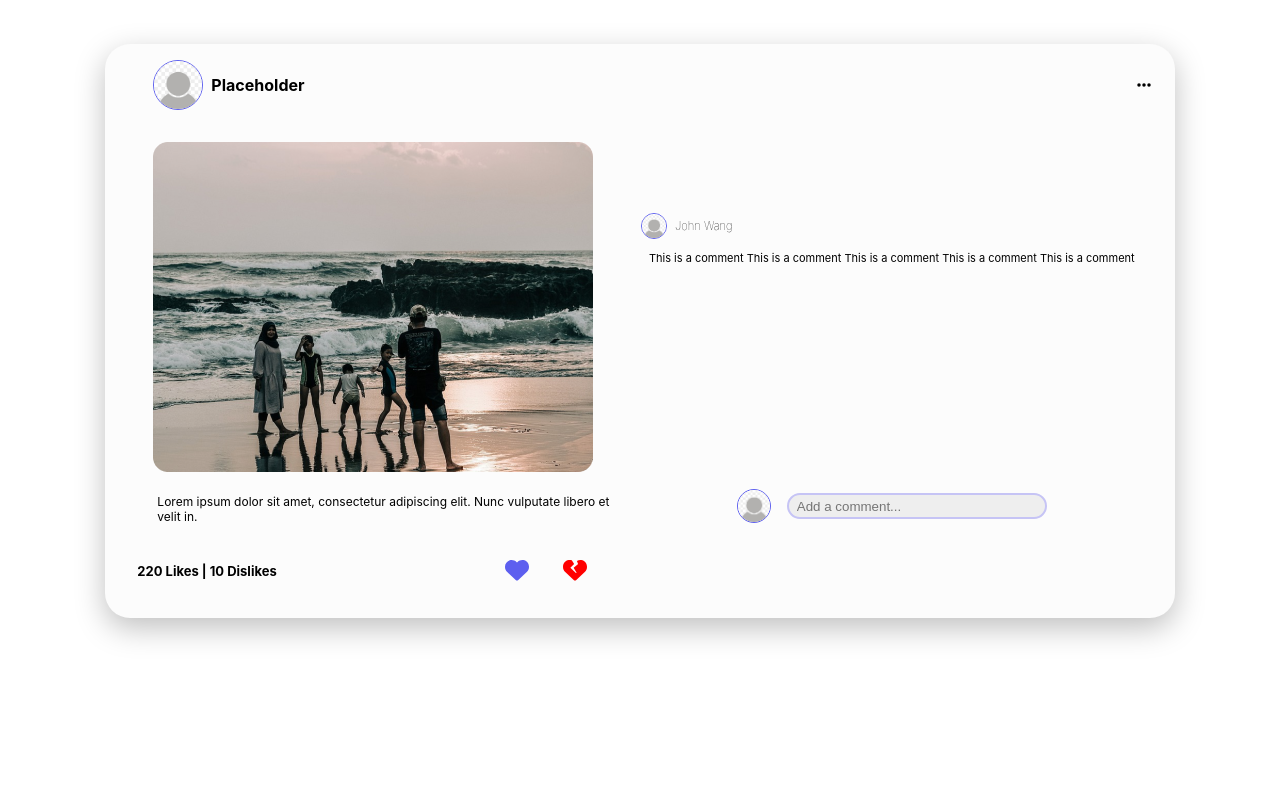
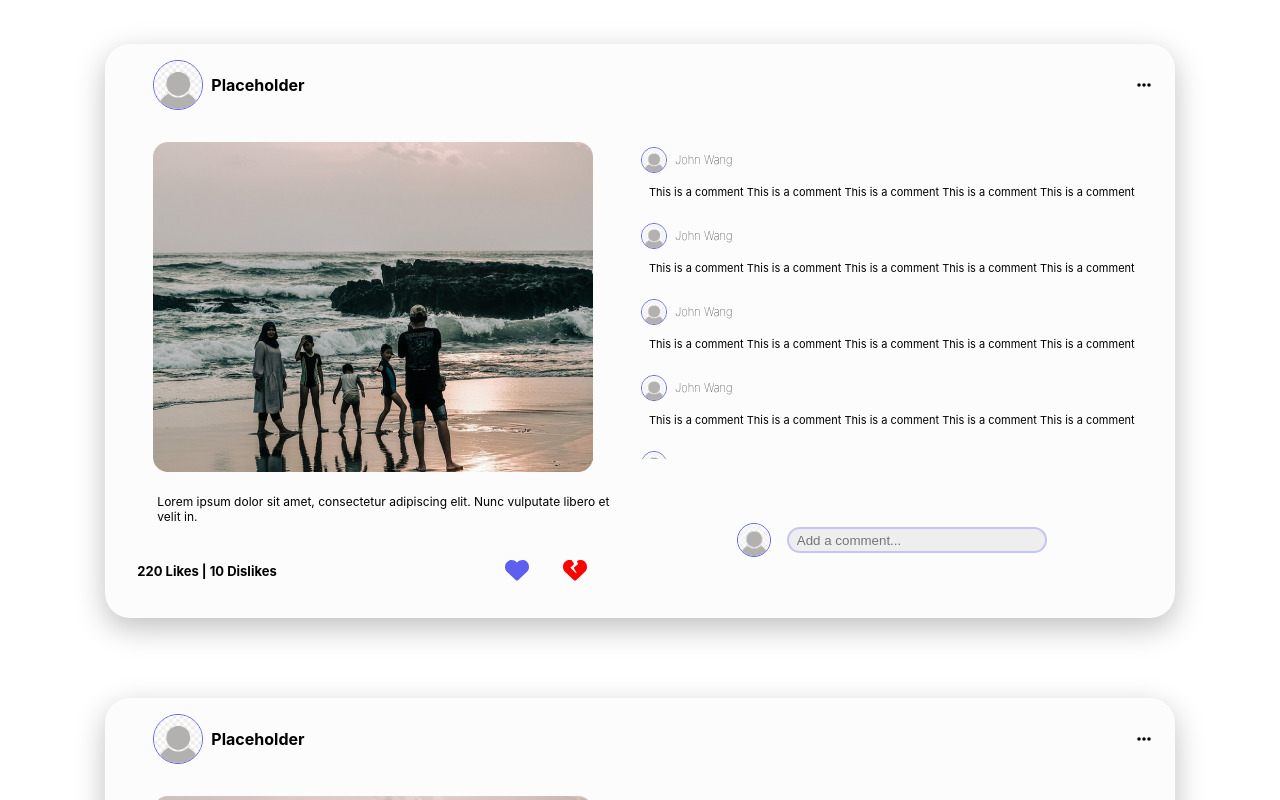
Before and after one commit to omar-ameen1/cis557old, a React (Create React App) app in the folder webgram/: page / in a window 1280 px wide. Shown: the part 680-1480 px from the top of the page. Before the commit the page ends 1362 px from the top, so only its background shows below. Built offline with nearby package versions, Linux system fonts and the light colour scheme.

Commit message:
added todos

```diff
--- a/webgram/src/App.js
+++ b/webgram/src/App.js
@@ -1,11 +1,13 @@
 import './App.css';
 import Header from "./components/header-components/header";
 import MainBody from "./components/main-view-components/main-body";
-import { } from '@fortawesome/react-fontawesome'
 import { faMagnifyingGlass, faVideoCamera, faImage } from '@fortawesome/free-solid-svg-icons'
 import './css/main.css';
 
 function App() {
+    // TODO: Use state to store user's JWT token
+    // TODO: Check if user is logged in
+    // TODO: Check if the user profile we're on is the same as the user logged in
   return (
       <>
         <Header searchIcon={faMagnifyingGlass}/>
--- a/webgram/src/components/main-view-components/main-body.js
+++ b/webgram/src/components/main-view-components/main-body.js
@@ -7,12 +7,31 @@ import PostBox from "./profile-post/post-box";
 import postImage from "./profile-post/Rectangle 36.png";
 
 export default function MainBody(props) {
+    // TODO: Get all posts for the user and load them in dynamically
+    // TODO: Must pass in all comments and also the likes and dislikes for each post
+
+    // TODO: Make it possible to add a new post
+    // TODO: Make it possible to add a new comment
+
+    // TODO: Make it possible to like and dislike a post
+
+    // TODO: Make it possible to follow and unfollow a user
+
+    // TODO: Add functionality to search bar and make it possible to search for users using Redux
+
+    // TODO: Make it possible to view a user's profile by clicking on their username
+
+    // TODO: Add functionality to the profile picture and make it possible to change it
+
+    // TODO: Add functionality to the edit profile button and make it possible to edit the user's profile
     return (
         <div className={"main-body"}>
             <ProfileHeaderBox profileImage={userIcon} userName={props.userName}/>
             <PostsTaggedSwitcher />
             <NewPostSectionWrapper profileImage={userIcon} videoIcon={props.videoIcon} imageIcon={props.imageIcon}/>
             <PostBox profileImage={userIcon} userName={props.userName} postImage={postImage} postBio={props.postBio}/>
+            <PostBox profileImage={userIcon} userName={props.userName} postImage={postImage} postBio={props.postBio}/>
+            <PostBox profileImage={userIcon} userName={props.userName} postImage={postImage} postBio={props.postBio}/>
         </div>
     );
 }
--- a/webgram/src/components/main-view-components/profile-post/post-right.js
+++ b/webgram/src/components/main-view-components/profile-post/post-right.js
@@ -5,6 +5,14 @@ export default function PostRight(props) {
     return (
         <div className={"post-box-body-right"}>
             <div className={"comments-box"}>
+                <CommentObject profileImage={props.profileImage} />
+                <CommentObject profileImage={props.profileImage} />
+                <CommentObject profileImage={props.profileImage} />
+                <CommentObject profileImage={props.profileImage} />
+                <CommentObject profileImage={props.profileImage} />
+                <CommentObject profileImage={props.profileImage} />
+                <CommentObject profileImage={props.profileImage} />
+                <CommentObject profileImage={props.profileImage} />
                 <CommentObject profileImage={props.profileImage} />
             </div>
             <div className={"add-comment-box"}>
--- a/webgram/src/css/main.css
+++ b/webgram/src/css/main.css
@@ -15,6 +15,7 @@
 .header-logo {
     position: relative;
     padding-left: 2rem;
+    cursor: pointer;
 }
 
 .header-nav {
@@ -102,7 +103,6 @@
     align-items: center;
     justify-content: center;
     font-size: calc(10px + 2vmin);
-    color: white;
 }
 
 .profile-header-box {
@@ -158,7 +158,6 @@
     align-items: center;
     justify-content: center;
     position: relative;
-    float: top;
     width: 100%;
     background: #FCFCFC;
     color: black;
@@ -200,7 +199,6 @@
     align-items: flex-start;
     justify-content: center;
     position: relative;
-    float: top;
     width: 100%;
     color: black;
     font-size: 22px;
@@ -374,6 +372,7 @@
     color: black;
     top: -4rem;
     position: relative;
+    margin-bottom: 5rem;
 }
 
 .post-box-header {
@@ -429,8 +428,6 @@
 }
 
 .post-box-body-right {
-    display: flex;
-    flex-direction: column;
     align-items: center;
     justify-content: center;
     padding: 1rem 1rem 0 1rem;
@@ -490,7 +487,6 @@
     display: flex;
     flex-direction: row;
     position: relative;
-    top: 5rem;
     justify-content: center;
     align-content: center;
     align-items: center;
@@ -500,8 +496,12 @@
     width: 100%;
     display: flex;
     flex-direction: column;
+    overflow-y: scroll;
+    text-end-overflow: wrap;
+    overflow-x: auto;
     position: relative;
-    top: -8rem;
+    top: -4rem;
+    height: 20rem;
 }
 
 .add-comment-box-textarea {
@@ -531,7 +531,6 @@
     font-size: 11px;
     text-align: left;
     margin-bottom: 1rem;
-    margin-top: 1rem;
 }
 
 .comment-user-identifier {
```
